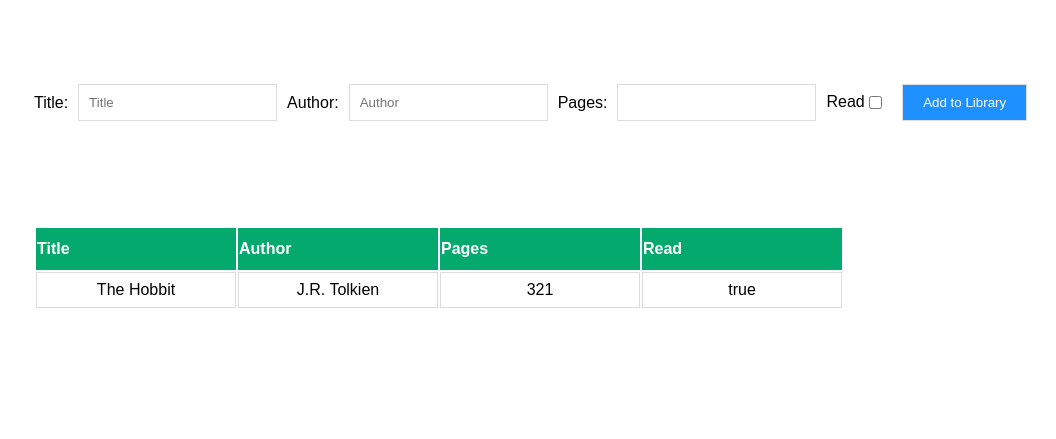
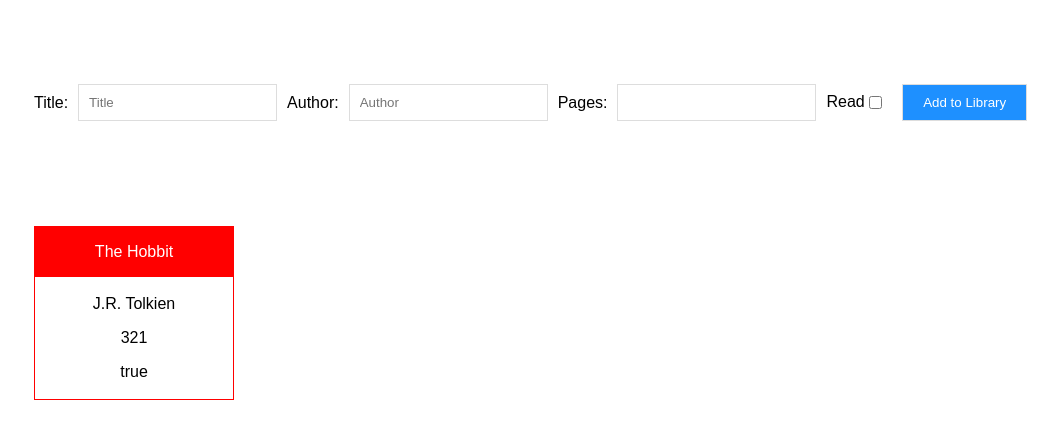
Before and after one commit to excalibrwinterberry/Library, a plain HTML site: page index.html in a window 1280 px wide. Shown: the part 79-518 px from the top of the page, without its empty margins (224-1280 px from the left). Drawn offline with Linux system fonts and the light colour scheme.

Commit message:
removed table, added card

```diff
--- a/index.html
+++ b/index.html
@@ -28,21 +28,7 @@
 
     </div>
     <div class="display">
-        <table id="books">
-            <thead>
-                <tr>
-                    <th>Title</th>
-                    <th>Author</th>
-                    <th>Pages</th>
-                    <th>Read</th>
-                  </tr>
-            </thead>
-            <tbody>
-
-            </tbody>
-
-        </table>
-        <!-- displaying the list of books -->
+        <!-- displaying the list of books in card format -->
     </div>
 </body>
 </html>
--- a/script.js
+++ b/script.js
@@ -1,11 +1,8 @@
-let myLibrary = [{
-    title: "The Hobbit",
-    author: "J.R. Tolkien",
-    pages: 321,
-    read: true
-}]
+let myLibrary = [
+    new Book("The Hobbit", "J.R. Tolkien", 321, true)
+]
 
-const table = document.getElementsByTagName('tbody')[0]
+const books = document.getElementsByClassName('display')[0]
 
 function Book(title, author, pages, read){
     this.title = title
@@ -17,29 +14,39 @@ function Book(title, author, pages, read){
 function displayBooks(){
     myLibrary.forEach((book) => {
         addBookToDisplay(book.title, book.author, book.pages, book.read)
-
     });
 }
 
+function addBookToDisplay(bookTitle, bookAuthor, bookPages, bookRead){
+    const bookCard  = document.createElement('div')
+        const bookHeader = document.createElement('div')
+        const bookBody = document.createElement('div')
+        bookCard.classList.add('card')
+        bookHeader.classList.add('bookTitle')
+        bookBody.classList.add('bookBody')
 
-function addBookToDisplay(title, author, pages, read){
-    const tr = table.insertRow()
-    const bookTitle = document.createElement('td')
-    const bookAuthor = document.createElement('td')
-    const bookPages = document.createElement('td')
-    const bookRead = document.createElement('td')
+        const title = document.createElement('p')
+        const author = document.createElement('p')
+        const pages = document.createElement('p')
+        const read = document.createElement('p')
 
-    bookTitle.textContent = title
-    bookAuthor.textContent = author
-    bookPages.textContent = pages
-    bookRead.textContent = read
+        title.textContent = bookTitle
+        author.textContent = bookAuthor
+        pages.textContent = bookPages
+        read.textContent = bookRead
 
-    tr.appendChild(bookTitle)
-    tr.appendChild(bookAuthor)
-    tr.appendChild(bookPages)
-    tr.appendChild(bookRead)
+        bookHeader.appendChild(title)
+        bookBody.appendChild(author)
+        bookBody.appendChild(pages)
+        bookBody.appendChild(read)
 
+        bookCard.appendChild(bookHeader)
+        bookCard.appendChild(bookBody)
+
+        books.appendChild(bookCard)
 }
+
+
 
 
 
@@ -54,7 +61,6 @@ function addBookToLibrary(event){
 
     addBookToDisplay(title, author, pages, read)
 
-
     document.getElementById("title").value = ''
     document.getElementById("author").value = ''
     document.getElementById("pages").value = ''
--- a/style.css
+++ b/style.css
@@ -43,27 +43,30 @@ body {font-family: Arial, Helvetica, sans-serif;}
     }
 }
 
-#books td, #customers th {
-border: 1px solid #ddd;
-padding: 8px;
+
+.addBook, .display{
+    margin: 100px 0px 0px 250px;
 }
 
-#books tr:nth-child(even){background-color: #f2f2f2;}
-
-#books tr:hover {background-color: #ddd;}
-
-#books th {
-padding-top: 12px;
-padding-bottom: 12px;
-text-align: left;
-background-color: #04AA6D;
-color: white;
+.display{
+    display: grid;
+    grid-template-columns: repeat(4, 1fr);
 }
 
-th, td{
+.card {
     width: 200px;
+    display: flex;
+    flex-direction: column;
+    border: 1px red solid;
 }
 
-.display, .addBook{
-    margin: 100px 0px 0px 250px;
+.bookTitle {
+    height: 30%;
+    background: red;
+    color: white;
+    text-align: center;
 }
+
+.bookBody{
+    padding: 2px 16px;
+}
```
